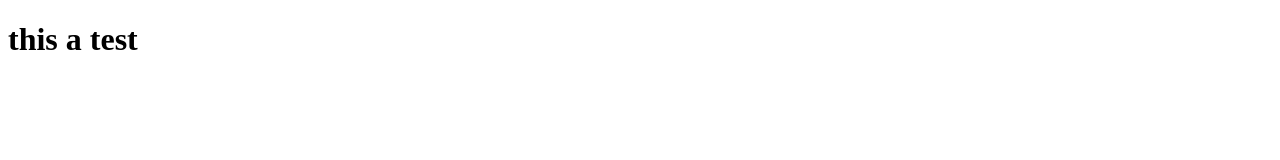
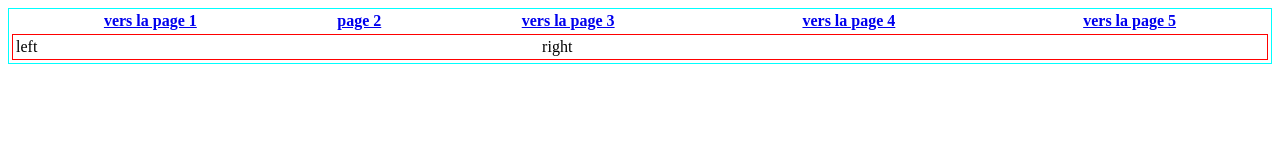
Before and after one commit to b3no1t/prefo-html, a plain HTML site: page source/index.html in a window 1280 px wide. Drawn offline with Linux system fonts and the light colour scheme.

Commit message:
Exercice Html

```diff
--- a/source/index.html
+++ b/source/index.html
@@ -6,7 +6,77 @@
     <title>Index</title>
   </head>
   <body>
-    <h1>this a test</h1>
+    <table style="width: 100%; border: 1px solid aqua">
+      <thead>
+        <tr>
+          <th>
+            <a
+              href="page1.html"
+              target="_self"
+              title="ce lien vas vers la page 1"
+            >
+              vers la page 1
+            </a>
+          </th>
+          <th>
+            <a
+              href="page2.html"
+              target="_self"
+              title="ce lien vas vers la page 1"
+            >
+              page 2
+            </a>
+          </th>
+          <th>
+            <a
+              href="page3.html"
+              target="_self"
+              title="ce lien vas vers la page 3"
+            >
+              vers la page 3
+            </a>
+          </th>
+          <th>
+            <a
+              href="page4.html"
+              target="_self"
+              title="ce lien vas vers la page 4"
+            >
+              vers la page 4
+            </a>
+          </th>
+          <th>
+            <a
+              href="page5.html"
+              target="_self"
+              title="ce lien vas vers la page 5"
+            >
+              vers la page 5
+            </a>
+          </th>
+        </tr>
+      </thead>
+      <tbody>
+        <tr>
+          <td colspan="5">
+            <table style="border: 1px solid red; width: 100%">
+              <tr>
+                <td>left</td>
+                <td>right</td>
+              </tr>
+            </table>
+          </td>
+        </tr>
+      </tbody>
+    </table>
+
+    <!-- balise A href
+    href = le chemin
+    target = la cible
+    <a href="page1.html" target="_self" title="ce lien vas vers la page 1">
+     vers la page 1
+    </a>
+   -->
   </body>
 </html>
 <!--
```
Also changed, not shown: source/page1.html (added, +9 -0 lines), source/page2.html (added, +9 -0 lines), source/page3.html (added, +9 -0 lines), source/page4.html (added, +9 -0 lines), source/page5.html (added, +9 -0 lines).
